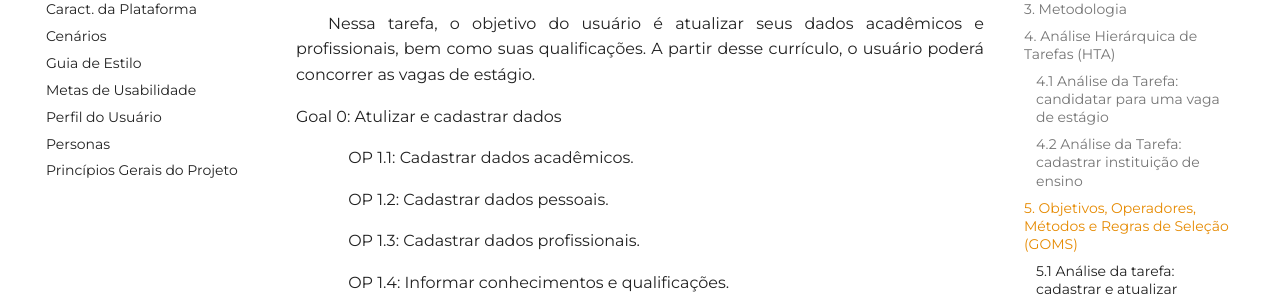
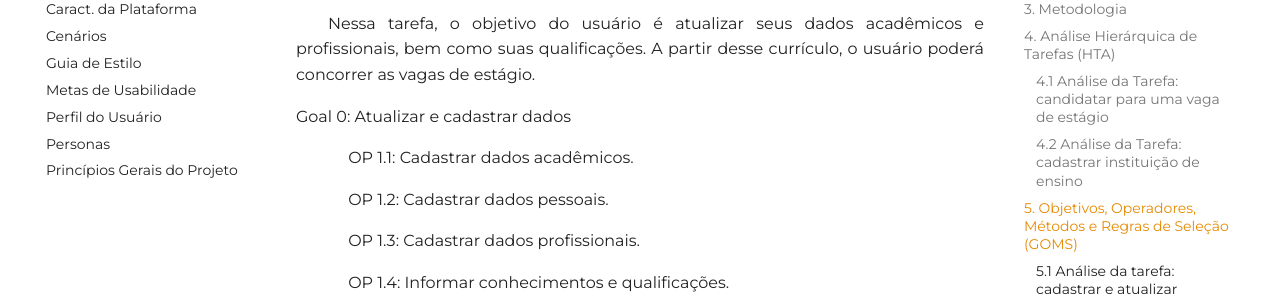
Before and after one commit to Interacao-Humano-Computador/2023.1-Agiel, an MkDocs documentation site: the page built from docs/requisitos/analise_tarefas.md, in a window 1280 px wide and 900 px high, scrolled down 3737 px. Shown: the part 153-452 px from the top of the window. Built offline with MkDocs 1.6.1 and Material for MkDocs 9.7.7, drawn with Linux system fonts in a browser that asks for light colours; some web fonts are replaced; comment, search, counter and statistics services are not loaded.

Commit message:
corrigindo erro gramatical

```diff
--- a/docs/requisitos/analise_tarefas.md
+++ b/docs/requisitos/analise_tarefas.md
@@ -78,7 +78,7 @@ Operators, Methods, and Selection Rules (Kieras, 2004; Card et al., 1983)).
 <p align="justify">
 &emsp;&emsp;Nessa tarefa, o objetivo do usuário é atualizar seus dados acadêmicos e profissionais, bem como suas qualificações. A partir desse currículo, o usuário poderá concorrer as vagas de estágio.
 </p>
-<p>Goal 0: Atulizar e cadastrar dados</p>
+<p>Goal 0: Atualizar e cadastrar dados</p>
 <p>&emsp;&emsp;&emsp; OP 1.1: Cadastrar dados acadêmicos.</p>
 <p>&emsp;&emsp;&emsp; OP 1.2: Cadastrar dados pessoais.</p>
 <p>&emsp;&emsp;&emsp; OP 1.3: Cadastrar dados profissionais.</p>
```
